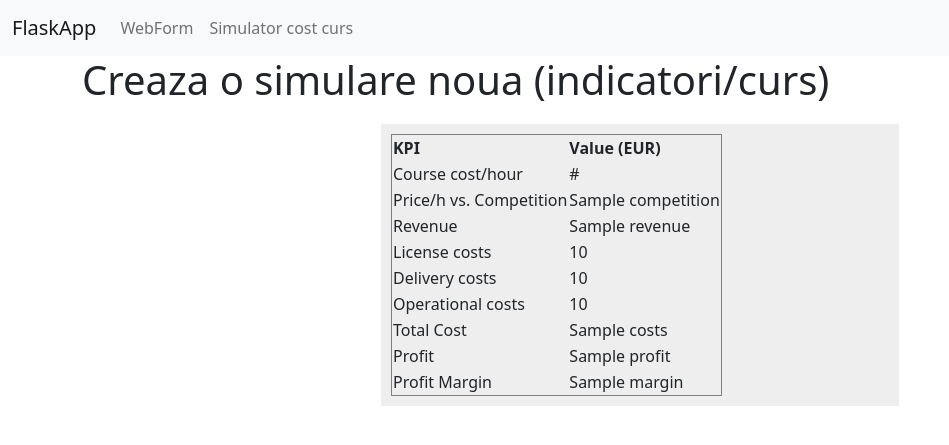
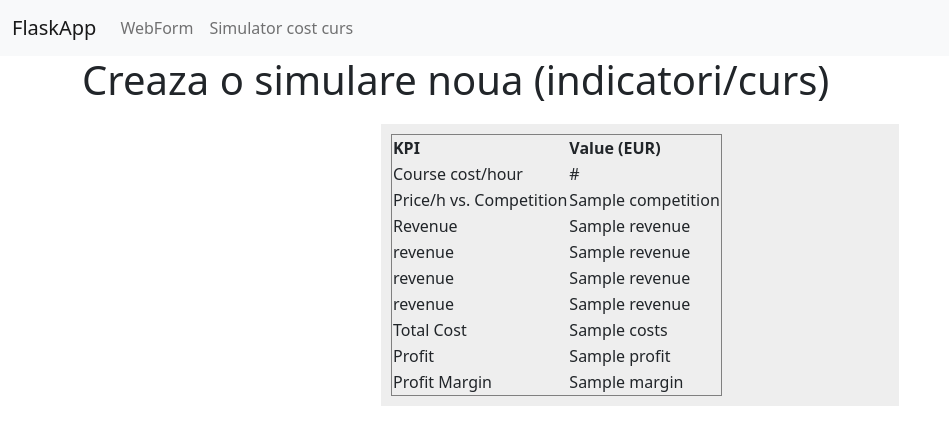
Before and after one commit to Motoflici/Finance, a Flask app: template templates/result.html in a window 1280 px wide. Shown: the top 445 px of the page, without its empty margins (0-949 px from the left). Run offline with Flask 2, Linux system fonts and the light colour scheme; the template is opened without the code that fills it: most values are stand-ins (such as "Sample title", 1, 10 or a date in 2020).

Commit message:
Second update - with test

```diff
--- a/templates/result.html
+++ b/templates/result.html
@@ -12,9 +12,9 @@
                     <tr><td>Course cost/hour</td><td>{{hourly}}</td></tr>
                     <tr><td>Price/h vs. Competition</td><td>{{competition}}</td></tr>
                     <tr><td>Revenue</td><td>{{revenue}}</td></tr>
-                    <tr><td>License costs</td><td>{{licenseCost}}</td></tr>
-                    <tr><td>Delivery costs</td><td>{{deliveryCost}}</td></tr>
-                    <tr><td>Operational costs</td><td>{{operationalCost}}</td></tr>
+                    <tr><td>revenue</td><td>{{revenue}}</td></tr>
+                    <tr><td>revenue</td><td>{{revenue}}</td></tr>
+                    <tr><td>revenue</td><td>{{revenue}}</td></tr>
                     <tr><td>Total Cost</td><td>{{costs}}</td></tr>
                     <tr><td>Profit</td><td>{{profit}}</td></tr>
                     <tr><td>Profit Margin</td><td>{{margin}}</td></tr>
```
